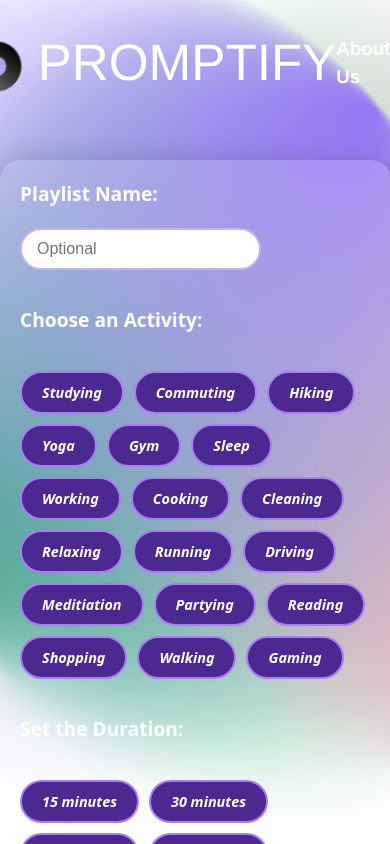
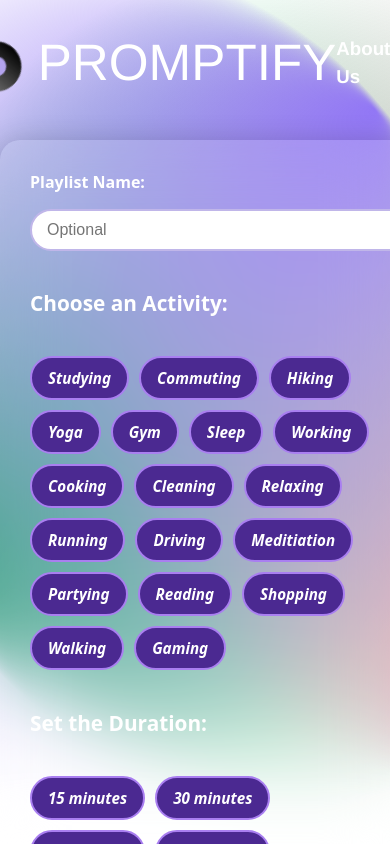
Before and after one commit to JAK-Of-All-Forces/promptify, a React (Vite) app in the folder frontend/: page /prompt in a window 390 px wide. Built offline with nearby package versions, Linux system fonts and the light colour scheme; no server answers; sample sign-in values are in the browser's storage.

Commit message:
prompt page media queries

```diff
--- a/frontend/src/Pages/PromptPage/PromptPage.css
+++ b/frontend/src/Pages/PromptPage/PromptPage.css
@@ -195,3 +195,92 @@
     margin-bottom: 5px;
   }
 }
+
+@media (max-width: 768px) {
+  .prompt-container {
+    padding: 20px;
+    margin: 30px auto;
+  }
+
+  .prompt-layout,
+  .prompt-sidebar {
+    gap: 20px;
+  }
+
+  .section-title {
+    font-size: 1.2rem;
+    text-align: left;
+  }
+
+  .section-title.inline {
+    font-size: 1rem;
+    margin-bottom: 5px;
+  }
+
+  .form-row {
+    flex-direction: column;
+    align-items: stretch;
+    gap: 10px;
+  }
+
+  .playlist-name,
+  .genre-search {
+    width: 100%;
+    min-width: auto;
+  }
+
+  .option-list {
+    justify-content: center;
+    gap: 8px;
+  }
+
+  .option-list button {
+    padding: 8px 14px;
+    font-size: 0.9rem;
+  }
+
+  .user-choice {
+    font-size: 0.85rem;
+    padding: 5px 10px;
+  }
+
+  .generate-button button {
+    width: 100%;
+    padding: 12px;
+    font-size: 1rem;
+  }
+}
+
+@media (max-width: 1024px) {
+  .prompt-container {
+    padding: 30px;
+  }
+
+  .section-title {
+    font-size: 1.3rem;
+  }
+
+  .form-row {
+    flex-wrap: wrap;
+    gap: 10px;
+  }
+
+  .option-list {
+    justify-content: flex-start;
+    gap: 10px;
+  }
+
+  .option-list button {
+    padding: 10px 16px;
+    font-size: 0.95rem;
+  }
+
+  .generate-button {
+    justify-content: center;
+  }
+
+  .playlist-name,
+  .genre-search {
+    width: 100%;
+  }
+}
```
